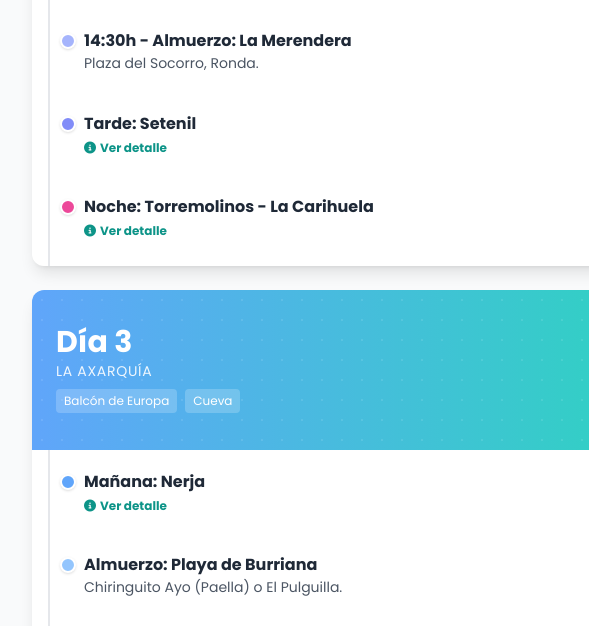
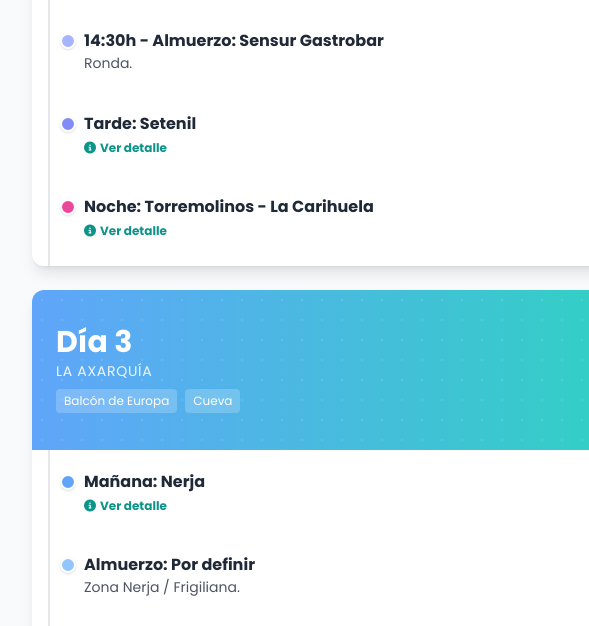
Before and after one commit to josemroca-ship-it/puenteDiciembre, a plain HTML site: page index.html in a window 1280 px wide. Shown: the part 1139-1765 px from the top of the page, 288-877 px from the left. Drawn offline with nearby package versions, Linux system fonts and the light colour scheme.

Commit message:
Update index.html

```diff
--- a/index.html
+++ b/index.html
@@ -172,7 +172,7 @@
                     </div>
                 </div>
 
-                <!-- Item 1.3 (Título Actualizado) -->
+                <!-- Item 1.3 (Título y Enlace Tren Actualizados) -->
                 <div class="relative pl-8">
                     <div class="absolute left-2 top-1 w-4 h-4 bg-purple-600 rounded-full border-2 border-white z-10 shadow"></div>
                     <div class="flex justify-between items-start">
@@ -182,7 +182,7 @@
                                 <i class="fas fa-info-circle mr-1"></i> Ver detalle
                             </button>
                         </div>
-                        <a href="https://www.google.com/maps/search/?api=1&query=Estación+de+Tren+La+Colina" target="_blank" class="flex flex-col items-center ml-2 group">
+                        <a href="https://www.google.com/maps/search/?api=1&query=Estación+de+Tren+La+Colina+Urbanización+La+Colina+s/n+Torremolinos" target="_blank" class="flex flex-col items-center ml-2 group">
                             <span class="bg-purple-100 text-purple-600 w-8 h-8 rounded-full flex items-center justify-center mb-1 group-hover:bg-purple-600 group-hover:text-white transition"><i class="fas fa-train"></i></span>
                             <span class="text-[10px] text-purple-600 font-bold">La Colina</span>
                         </a>
@@ -230,15 +230,15 @@
                     </div>
                 </div>
 
-                <!-- Item 2.2 (NUEVO: Almuerzo La Merendera) -->
+                <!-- Item 2.2 (NUEVO: Almuerzo Sensur Gastrobar) -->
                 <div class="relative pl-8 mb-8">
                     <div class="absolute left-2 top-1 w-4 h-4 bg-indigo-300 rounded-full border-2 border-white z-10 shadow"></div>
                     <div class="flex justify-between items-start">
                         <div>
-                            <h3 class="font-bold text-gray-800">14:30h - Almuerzo: La Merendera</h3>
-                            <p class="text-gray-600 text-sm">Plaza del Socorro, Ronda.</p>
+                            <h3 class="font-bold text-gray-800">14:30h - Almuerzo: Sensur Gastrobar</h3>
+                            <p class="text-gray-600 text-sm">Ronda.</p>
                         </div>
-                        <a href="https://www.google.com/maps/search/?api=1&query=Restaurante+La+Merendera+Ronda" target="_blank" class="flex flex-col items-center ml-2 group">
+                        <a href="https://www.google.com/maps/search/?api=1&query=Sensur+Gastrobar+Ronda+Calle+Marina+5" target="_blank" class="flex flex-col items-center ml-2 group">
                             <span class="bg-indigo-100 text-indigo-600 w-8 h-8 rounded-full flex items-center justify-center mb-1 group-hover:bg-indigo-500 group-hover:text-white transition"><i class="fas fa-utensils"></i></span>
                             <span class="text-[10px] text-indigo-500 font-bold group-hover:text-indigo-600">Llegar</span>
                         </a>
@@ -325,8 +325,8 @@
                 <!-- Item 3.2 -->
                 <div class="relative pl-8 mb-8">
                     <div class="absolute left-2 top-1 w-4 h-4 bg-blue-300 rounded-full border-2 border-white z-10 shadow"></div>
-                    <h3 class="font-bold text-gray-800">Almuerzo: Playa de Burriana</h3>
-                    <p class="text-gray-600 text-sm">Chiringuito Ayo (Paella) o El Pulguilla.</p>
+                    <h3 class="font-bold text-gray-800">Almuerzo: Por definir</h3>
+                    <p class="text-gray-600 text-sm">Zona Nerja / Frigiliana.</p>
                 </div>
 
                 <!-- Item 3.3 -->
@@ -395,7 +395,7 @@
             },
             'ronda': {
                 title: 'Ronda',
-                body: '<p class="mb-3 text-sm leading-relaxed"><strong>Imprescindible:</strong> El <strong>Puente Nuevo</strong>. Bajaremos por el sendero hacia el mirador inferior para la foto icónica que sale en todas las postales.</p><p class="mb-3 text-sm leading-relaxed">Visitaremos la histórica Plaza de Toros y callejearemos por el casco antiguo (La Ciudad).</p><p class="text-sm text-indigo-700 bg-indigo-50 p-2 rounded"><strong>Almuerzo:</strong> Tenemos reserva en <strong>La Merendera</strong> a las 14:30h.</p>'
+                body: '<p class="mb-3 text-sm leading-relaxed"><strong>Imprescindible:</strong> El <strong>Puente Nuevo</strong>. Bajaremos por el sendero hacia el mirador inferior para la foto icónica que sale en todas las postales.</p><p class="mb-3 text-sm leading-relaxed">Visitaremos la histórica Plaza de Toros y callejearemos por el casco antiguo (La Ciudad).</p><p class="text-sm text-indigo-700 bg-indigo-50 p-2 rounded"><strong>Almuerzo:</strong> Tenemos reserva en <strong>Sensur Gastrobar</strong> a las 14:30h.</p>'
             },
             'setenil': {
                 title: 'Setenil de las Bodegas',
```
